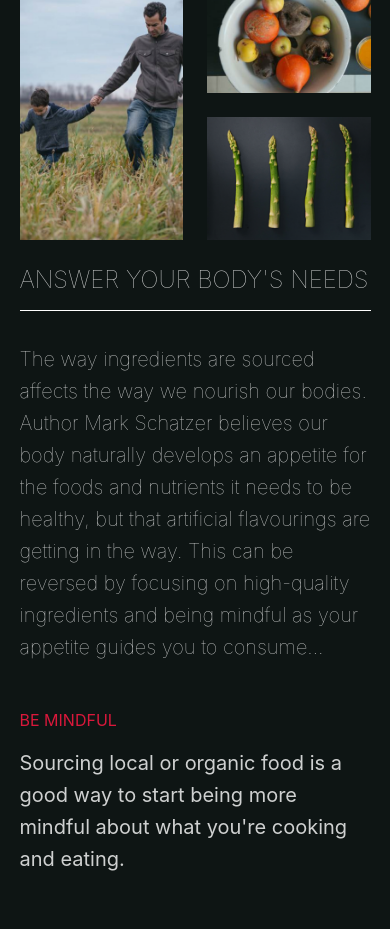
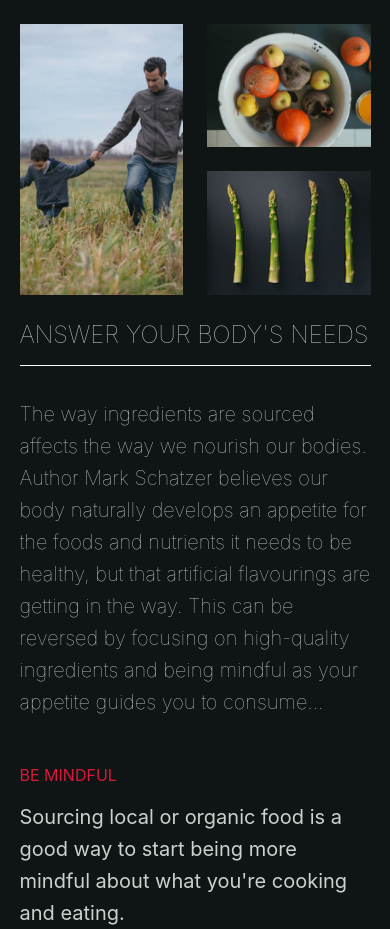
Before and after one commit to maxcarolinoIII/orchard-test, a React (Create React App) app: page / in a window 390 px wide. Before the commit the page ends 875 px from the top, so only its background shows below. Built offline with nearby package versions, Linux system fonts and the light colour scheme.

Commit message:
fix: adjust spacing for mobile

```diff
--- a/src/App.js
+++ b/src/App.js
@@ -5,11 +5,12 @@ import BodyNeeds from "./sections/BodyNeeds";
 function App() {
   return (
     <Flex
-      w={{ base: "90%", lg: "85%", xl: "70%", }}
+      w={{ base: "90%", md: "80%", lg: "85%", xl: "70%" }}
       mx={"auto"}
       alignItems={"center"}
       justifyContent={"center"}
-      h={"100vh"}
+      mt={{ base: 6, md: 0 }}
+      h={{ base: "auto", md: "100vh" }}
     >
       <BodyNeeds />
     </Flex>
```
